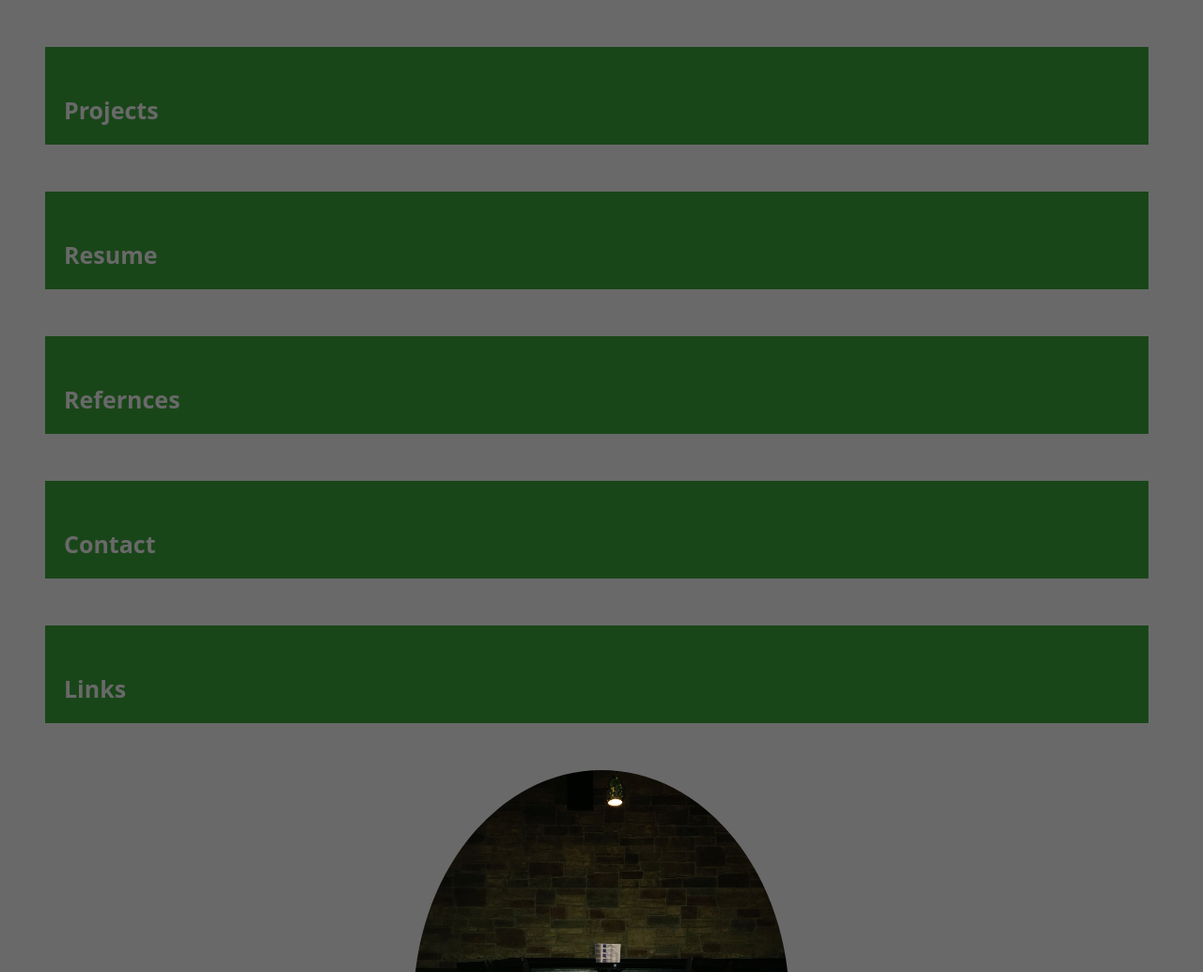
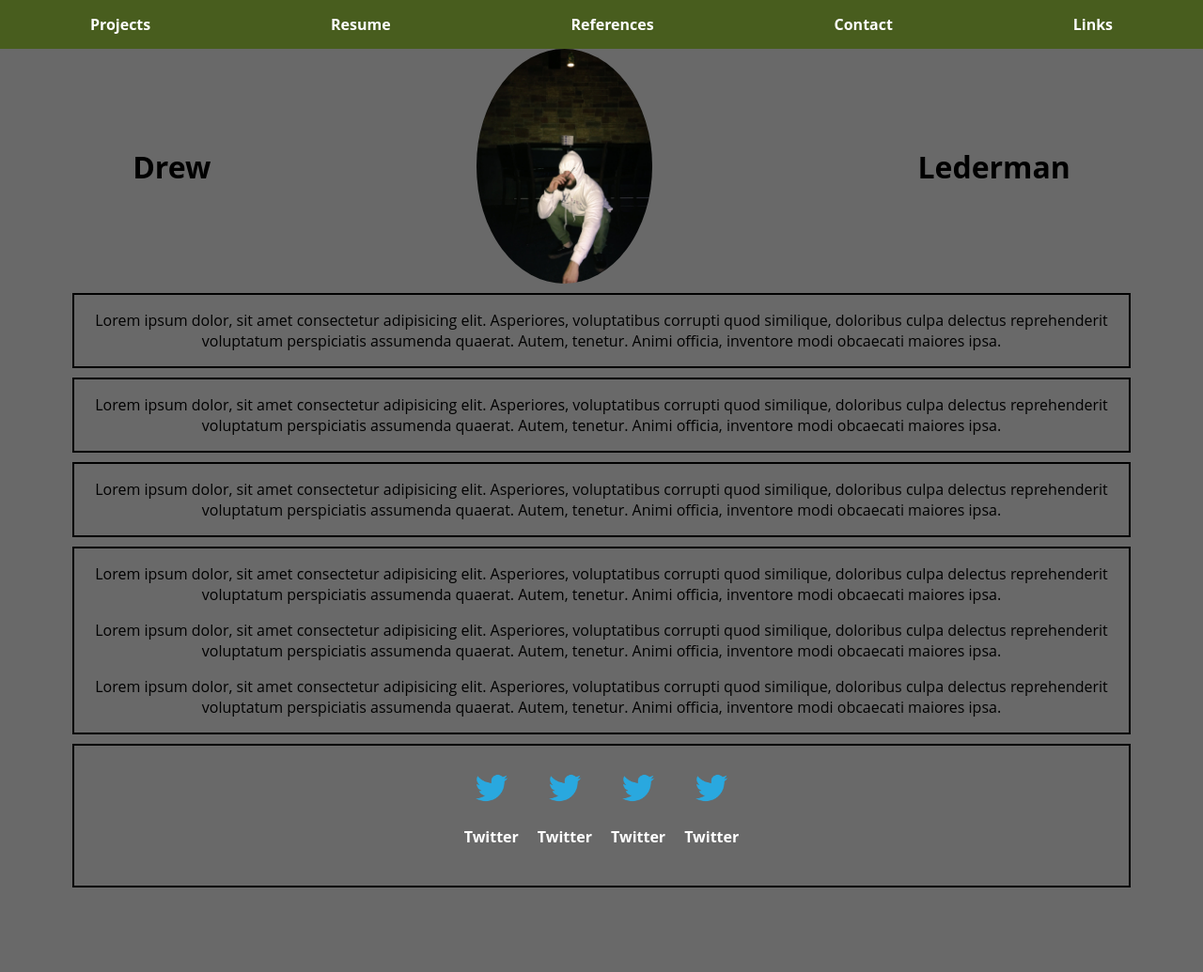
Before and after one commit to TREWSKII/02-Challenge, a plain HTML site: page index.html in a window 1280 px wide. Shown: the top 1035 px of the page at 94% size. After the commit the page ends 945 px from the top, so only its background shows below. Drawn offline with Linux system fonts and the light colour scheme.

Commit message:
Tutor vinnie showed me how to style and set up HTML so that it wasnt jumbled together

```diff
--- a/Assets/css/style.css
+++ b/Assets/css/style.css
@@ -1,29 +1,75 @@
 * {
-    background-color: dimgray;
+  font-family: 'Oswald', 'Open Sans', sans-serif;
 }
 
-     nav ul li {
-        display: center;
-        padding-top: 15px;
-        margin-right: 30px;
-        font-family: 'Oswald', 'Open Sans', sans-serif;
-        font-size: 25px;
-        padding: 50px 50px 20px 20px;
-        margin: 50px 50px 50px 0px;
-        background-color: rgb(25, 70, 25);
-        font-weight: bolder;
-        color: dimgray;
+body {
+  margin: 0;
+  padding: 0;
+  background-color: dimgray;
 }
 
-div img {
-    display: flex;
-    text-align: center;
+header {
+  background: rgb(72, 93, 30);
+}
+
+nav {
+  display: flex;
+  justify-content: space-around;
+  padding: 15px 0;
+}
+
+a {
+  text-decoration: none;
+  color: white;
+  font-weight: bold;
+}
+
+a:hover{
+  color: purple
+}
+
+
+.hero {
+  display: flex;
+  justify-content: space-around;
+  align-items: center;
+}
+
+.profile-image {
+  /* width: 400px; */
+  height: 250px;
+  border-radius: 60%;
+  margin: 0;
+}
+
+main {
+  max-width: 88%;
+  margin-left: auto;
+  margin-right: auto;
+}
+
+section {
+  text-align: center;
+  border: 2px solid black;
+  margin-top: 10px;
 
 }
 
-.profile-image {
-  width: 400px;
-  height: 500px;
-  border-radius: 60%;
-  margin: auto;
+
+/* link section */
+
+.links{
+  display: flex;
+  padding: 15px 0;
+  justify-content: center;
+  align-items: center;
 }
+
+.links a{
+  padding: 10px;
+}
+
+
+.icon{
+  height: 40px;
+}
--- a/index.html
+++ b/index.html
@@ -1,5 +1,6 @@
 <!DOCTYPE html>
 <html lang="en">
+
 <head>
     <meta charset="UTF-8">
     <meta http-equiv="X-UA-Compatible" content="IE=edge">
@@ -8,20 +9,90 @@
     <link rel="resetsheet" href="./Assets/css/reset.css">
     <title>Drew Lederman's Portfolio Page</title>
 </head>
+
 <body>
-    <nav>
-        <ul>
-            <li>Projects</li>
-            <li>Resume</li>
-            <li>Refernces</li>
-            <li>Contact</li>
-            <li>Links</li>
-        </ul>
+    <header>
+        <nav>
+            <a href="#">Projects</a>
+            <a href="#">Resume</a>
+            <a href="#">References</a>
+            <a href="#">Contact</a>
+            <a href="#links">Links</a>
+        </nav>
+    </header>
+
+    <div class="hero">
         <div>
+            <h1>Drew</h1>
+        </div>
         <img src="./Assets/images/7.jpg" class="profile-image">
+        <div>
+
+            <h1>Lederman</h1>
         </div>
-    </nav>
+    </div>
+
+    <main>
+        <section>
+            <p>
+                Lorem ipsum dolor, sit amet consectetur adipisicing elit. Asperiores, voluptatibus corrupti quod
+                similique, doloribus culpa delectus reprehenderit voluptatum perspiciatis assumenda quaerat. Autem,
+                tenetur. Animi officia, inventore modi obcaecati maiores ipsa.
+            </p>
+        </section>
+        <section>
+            <p>
+                Lorem ipsum dolor, sit amet consectetur adipisicing elit. Asperiores, voluptatibus corrupti quod
+                similique, doloribus culpa delectus reprehenderit voluptatum perspiciatis assumenda quaerat. Autem,
+                tenetur. Animi officia, inventore modi obcaecati maiores ipsa.
+            </p>
+        </section>
+        <section>
+            <p>
+                Lorem ipsum dolor, sit amet consectetur adipisicing elit. Asperiores, voluptatibus corrupti quod
+                similique, doloribus culpa delectus reprehenderit voluptatum perspiciatis assumenda quaerat. Autem,
+                tenetur. Animi officia, inventore modi obcaecati maiores ipsa.
+            </p>
+        </section>
+        <section>
+            <p>
+                Lorem ipsum dolor, sit amet consectetur adipisicing elit. Asperiores, voluptatibus corrupti quod
+                similique, doloribus culpa delectus reprehenderit voluptatum perspiciatis assumenda quaerat. Autem,
+                tenetur. Animi officia, inventore modi obcaecati maiores ipsa.
+            </p>
+            <p>
+                Lorem ipsum dolor, sit amet consectetur adipisicing elit. Asperiores, voluptatibus corrupti quod
+                similique, doloribus culpa delectus reprehenderit voluptatum perspiciatis assumenda quaerat. Autem,
+                tenetur. Animi officia, inventore modi obcaecati maiores ipsa.
+            </p>
+            <p>
+                Lorem ipsum dolor, sit amet consectetur adipisicing elit. Asperiores, voluptatibus corrupti quod
+                similique, doloribus culpa delectus reprehenderit voluptatum perspiciatis assumenda quaerat. Autem,
+                tenetur. Animi officia, inventore modi obcaecati maiores ipsa.
+            </p>
+        </section>
+        <section id="links" class="links">
+            <a href="#"><img src="./Assets/images/twitter-logo-vector-png-clipart-1.png" alt="twitter icon"
+                    class="icon">
+                <p>Twitter</p>
+            </a>
+            <a href="#"><img src="./Assets/images/twitter-logo-vector-png-clipart-1.png" alt="twitter icon"
+                    class="icon">
+                <p>Twitter</p>
+            </a>
+            <a href="#"><img src="./Assets/images/twitter-logo-vector-png-clipart-1.png" alt="twitter icon"
+                    class="icon">
+                <p>Twitter</p>
+            </a>
+            <a href="#"><img src="./Assets/images/twitter-logo-vector-png-clipart-1.png" alt="twitter icon"
+                    class="icon">
+                <p>Twitter</p>
+            </a>
+        </section>
+
+    </main>
 
 
 </body>
+
 </html>
```
Also changed, not shown: Assets/images/twitter-logo-vector-png-clipart-1.png (added).
